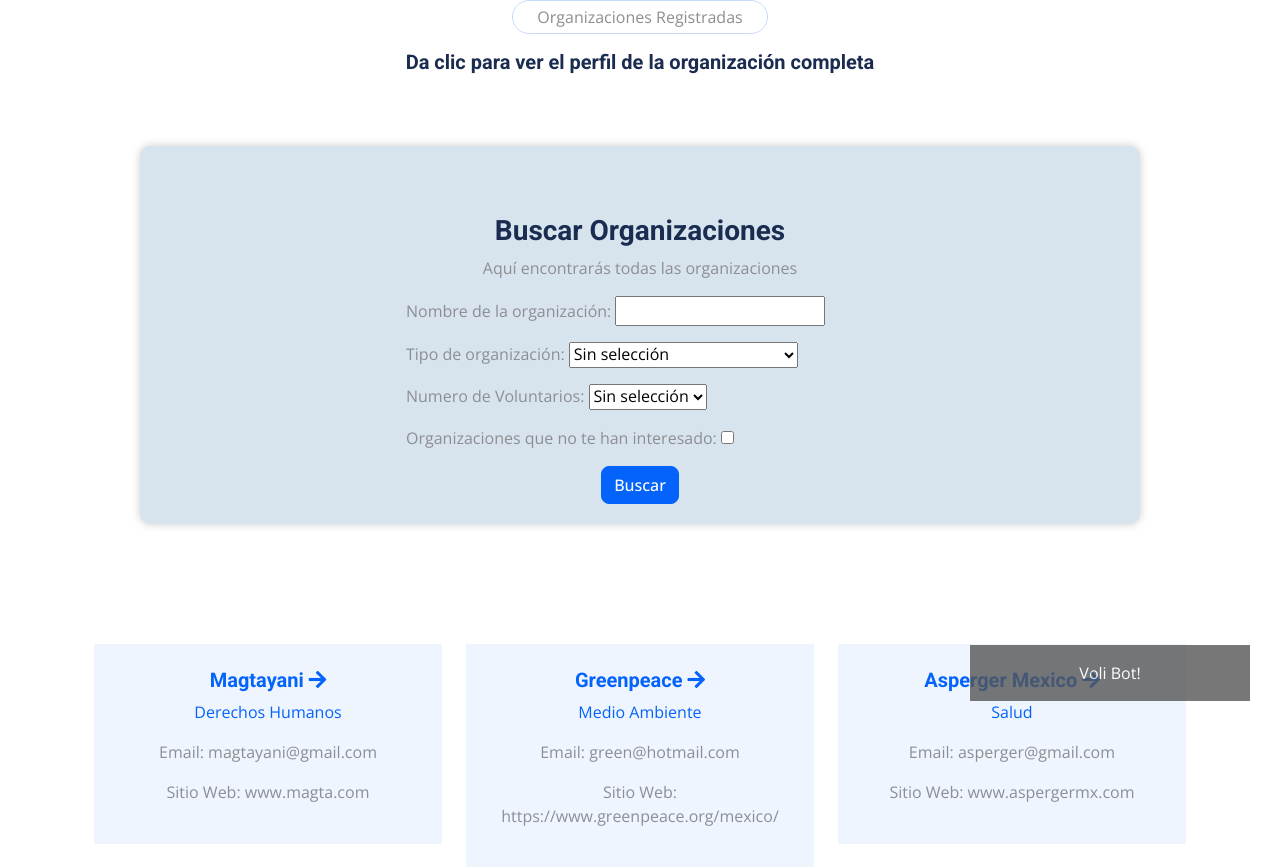
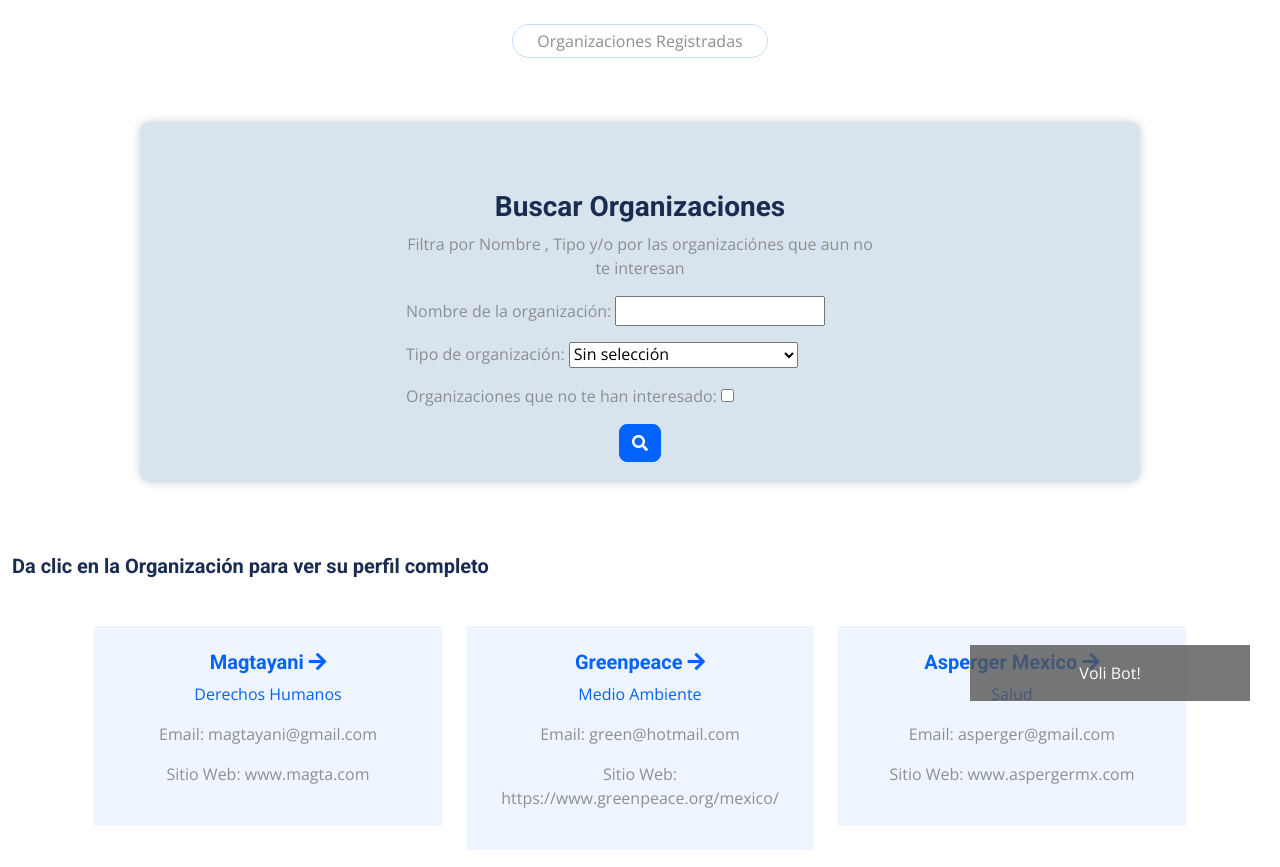
Before and after one commit to paososa22/volunteer, a Django app: page /comunidad/vista-org/ in a window 1280 px wide. Shown: the part 76-943 px from the top of the page. Run offline with Django 4.2, Linux system fonts and the light colour scheme; a user stored in the database is signed in; data comes from the database, SQL or seed files in the repository; some libraries are stand-ins or nearby versions.

Commit message:
cambios en barra de buscar

```diff
--- a/comunidad/forms.py
+++ b/comunidad/forms.py
@@ -48,7 +48,6 @@ class NuevaOrg1(forms.ModelForm):
 class OrgSearchForm(forms.Form):
     nombre = forms.CharField(max_length=100, required=False, label='Nombre de la organización')
     tipo = forms.ChoiceField(choices=[('', 'Sin selección')] +Organization1.TYPES_CHOICES, required=False, label='Tipo de organización')
-    numero_voluntarios= forms.ChoiceField(choices=[('', 'Sin selección')] +Organization1.VOLUNTEER_CHOICES, required=False, label='Numero de Voluntarios')
     interes = forms.BooleanField(required=False,label='Organizaciones que no te han interesado')
 
 
--- a/comunidad/templates/base.html
+++ b/comunidad/templates/base.html
@@ -28,6 +28,7 @@
 
     <!-- Customized Bootstrap Stylesheet -->
     <link href="{% static 'css/bootstrap.min.css' %}" rel="stylesheet">
+    <link href="{% static 'https://maxcdn.bootstrapcdn.com/bootstrap/5.0.0/css/bootstrap.min.css' %}" rel="stylesheet">
 
     <!-- Template Stylesheet -->
     <link href="{% static 'css/style.css' %}" rel="stylesheet">
--- a/comunidad/templates/get_orgdata.html
+++ b/comunidad/templates/get_orgdata.html
@@ -57,7 +57,7 @@
                         {{ comment_form.as_p }}
                     </div>
                     <button type="submit" class="btn btn-primary w-50 d-flex justify-content-center align-items-center">
-                        <i class="fa fa-comment mr-2">  </i> Agregar
+                        <i class="fas fa-plus-circle"> </i>  Agregar
                     </button>
 
                 </form>
@@ -87,7 +87,7 @@
         </div>
         <div class="container text-center mt-3">
             <a href="{% url 'vista_org' %}" class="btn btn-primary btn-sm rounded-pill py-2 px-3">
-                <i class="fas fa-building mr-2"></i> Ver Organizaciones
+                <i class="fas fa-building mr-2"></i> Todas las Organizaciones
             </a>
         </div>
 
--- a/comunidad/templates/vista_org.html
+++ b/comunidad/templates/vista_org.html
@@ -1,18 +1,16 @@
 {% extends 'base.html' %}
 {% load static %}
 {% block content %}
+<br>
     <div class="text-center mx-auto mb-5 wow fadeInUp" data-wow-delay="0.1s" style="max-width: 600px;">
         <p class="d-inline-block border rounded-pill py-1 px-4">Organizaciones Registradas</p>
-        <h5>Da clic para ver el perfil de la organización completa</h5>
     </div>
-    <br>
-
     <div class="containera">
         <div class="row justify-content-center mt-5">
             <div class="col-md-6">
                 <div class="text-center">
                     <h3>Buscar Organizaciones</h3>
-                    <p>Aquí encontrarás todas las organizaciones</p>
+                    <p>Filtra por Nombre , Tipo y/o por las organizaciónes que aun no te interesan</p>
                 </div>
                 <form method="post">
                     {% csrf_token %}
@@ -20,17 +18,15 @@
                         {{ form.as_p }}
                     </div>
                     <div class="text-center">
-                        <button type="submit" class="btn btn-primary">Buscar</button>
+                        <button type="submit" class="btn btn-primary"><i class="fas fa-search"></i></button>
                     </div>
                 </form>
-
-
             </div>
         </div>
     </div>
-
     <br>
     <div class="container-xxl py-5">
+        <h5>Da clic en la Organización para ver su perfil completo</h5>
         <div class="container">
             <div class="container-fluid my-5">
                 <div class="row justify-content-start mt-5">
--- a/comunidad/views.py
+++ b/comunidad/views.py
@@ -94,16 +94,12 @@ def vista_org(request):
         if form.is_valid():
             nombre = form.cleaned_data.get('nombre')
             tipo = form.cleaned_data.get('tipo')
-            numero_voluntarios =form.cleaned_data.get('numero_voluntarios')
             interes = form.cleaned_data.get('interes')
             if nombre:
                 organization = organization.filter(organization_name__icontains=nombre)
             if tipo:
                 if tipo!='':
                     organization = organization.filter(organization_type=tipo)
-            if numero_voluntarios:
-                if numero_voluntarios!='':
-                    organization = organization.filter(volunteer_count=numero_voluntarios)
             if interes:
                 organization = organization.exclude(id__in=Interesados.objects.filter(user=request.user).values_list('organizacion_id', flat=True))
             data_context['org_list'] = organization
```
